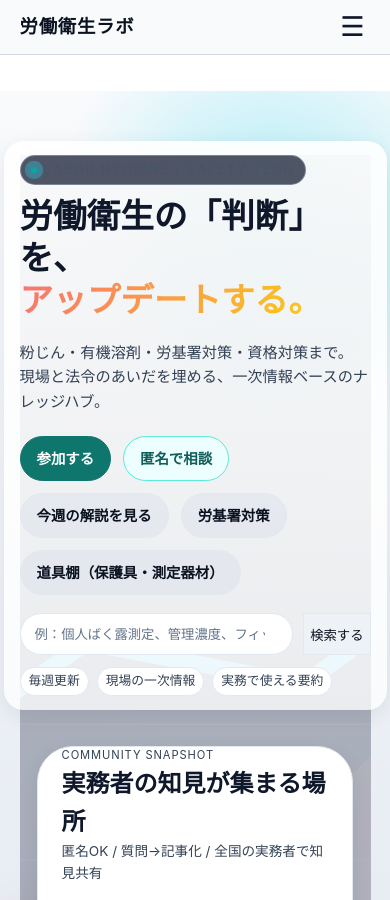
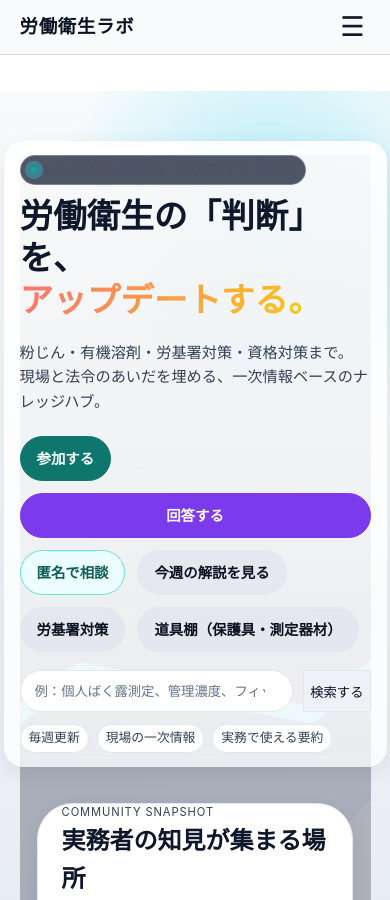
Before and after one commit to rodoeisei-lab/rodoeisei-lab, a Jekyll site: the page built from index.md, in a window 390 px wide and 900 px high. Built offline with Jekyll 4.4.1, drawn with Linux system fonts in a browser that asks for light colours.

Commit message:
回答者向け参加ページと回答CTAを追加

```diff
--- a/_data/navigation.yml
+++ b/_data/navigation.yml
@@ -14,3 +14,5 @@
   url: /community/
 - title: 参加する
   url: /join/
+- title: 回答する
+  url: /answer/
--- a/_layouts/home.html
+++ b/_layouts/home.html
@@ -19,6 +19,7 @@ layout: base
         </p>
         <div class="cta-buttons">
           <a href="{{ '/join/' | relative_url }}" class="cta-participation-primary">参加する</a>
+          <a href="{{ '/answer/' | relative_url }}" class="answer-cta">回答する</a>
           <a href="{{ "/qa/ask/" | relative_url }}" class="cta-participation-secondary">匿名で相談</a>
           <a href="{{ '/guides/' | relative_url }}" class="cta-tertiary">今週の解説を見る</a>
           <a href="{{ '/inspection/' | relative_url }}" class="cta-tertiary">労基署対策</a>
@@ -95,6 +96,7 @@ layout: base
 
     <div class="qa-actions">
       <a href="{{ '/qa/' | relative_url }}" class="btn-primary">Q&A一覧を見る</a>
+      <a href="{{ '/answer/' | relative_url }}" class="answer-cta">回答する</a>
       <a href="{{ '/qa/ask/' | relative_url }}" class="btn-secondary">匿名で相談する</a>
     </div>
   </div>
--- a/assets/css/main.css
+++ b/assets/css/main.css
@@ -1946,6 +1946,47 @@ main#main .section .container a:not(.btn-step):not(.btn-step-primary):not(.btn-a
   margin-bottom: 8px;
 }
 
+
+.answer-cta {
+  display: inline-flex;
+  align-items: center;
+  justify-content: center;
+  min-height: 48px;
+  padding: 12px 20px;
+  border-radius: 999px;
+  background: #7c3aed;
+  border: 1px solid #7c3aed;
+  color: #ffffff;
+  font-weight: 700;
+  text-decoration: none;
+}
+
+.answer-cta:hover {
+  opacity: .92;
+}
+
+.answer-guide {
+  display: grid;
+  gap: 12px;
+}
+
+.answer-template {
+  padding: 16px;
+  border-radius: 12px;
+  border: 1px solid rgba(124, 58, 237, .35);
+  background: rgba(124, 58, 237, .08);
+  line-height: 1.9;
+  font-weight: 600;
+}
+
+@media (max-width: 600px) {
+  .cta-buttons .answer-cta,
+  .qa-actions .answer-cta,
+  .answer-guide .answer-cta {
+    width: 100%;
+  }
+}
+
 .join-quick-links {
   display: grid;
   grid-template-columns: repeat(2, minmax(0, 1fr));
```
Also changed, not shown: pages/answer.md (added, +42 -0 lines).
